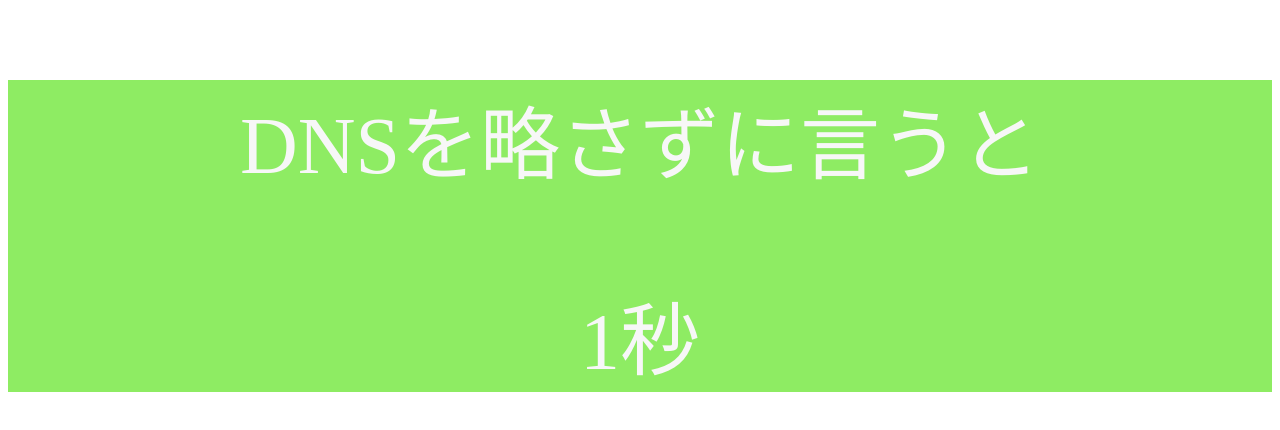
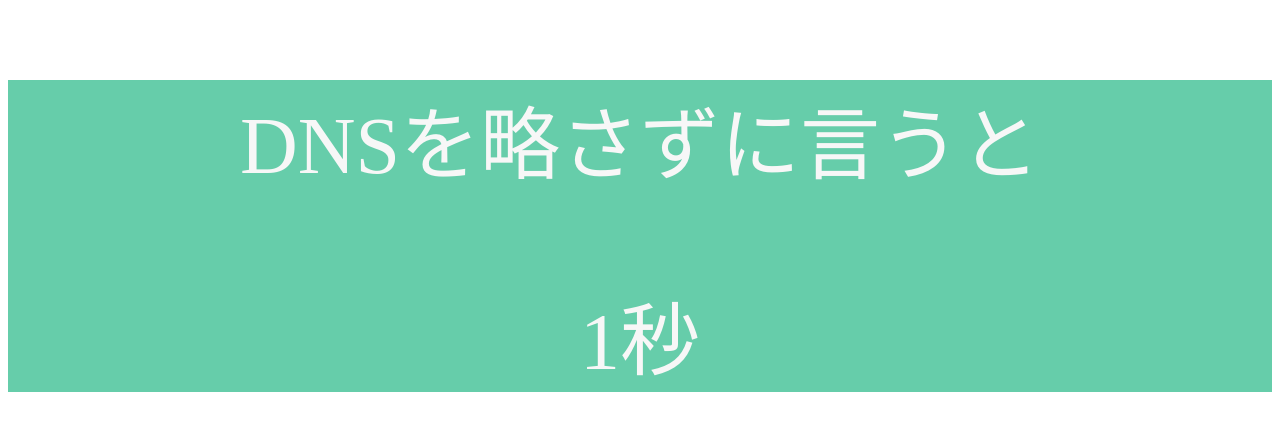
Before and after one commit to itc-n22006/Zunda_Shake, a plain HTML site: page index.html in a window 1280 px wide. Both pictures are taken after a click on the button "Start Quiz". Drawn offline with Linux system fonts and the light colour scheme.

Commit message:
Update styles.css

```diff
--- a/styles.css
+++ b/styles.css
@@ -78,7 +78,7 @@
 .quiz-container {
   text-align: center;
   display: none;
-  background-color: #8eec63;
+  background-color: #66cdaa;
   color: #f7f7f7;
   position: relative;
   z-index: 2;
```
